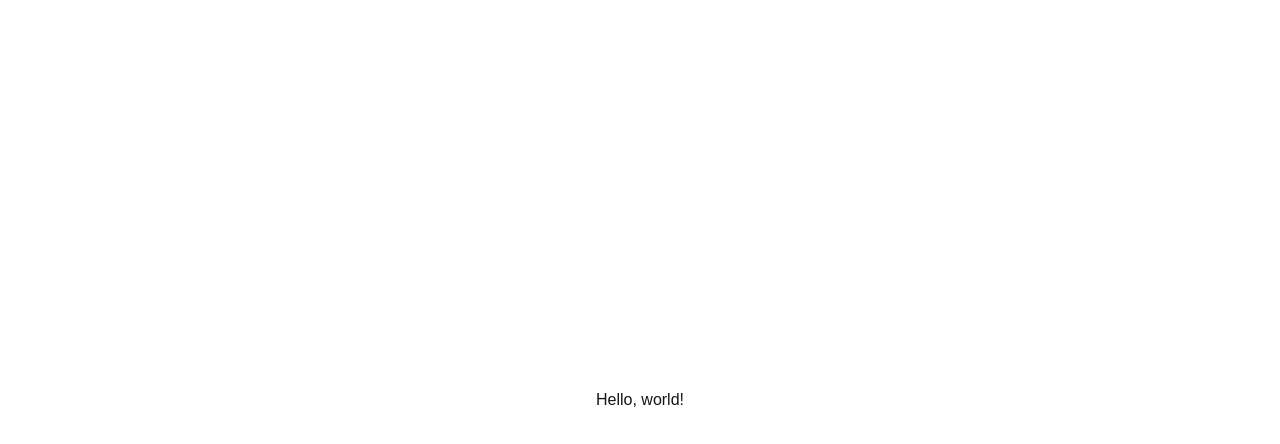
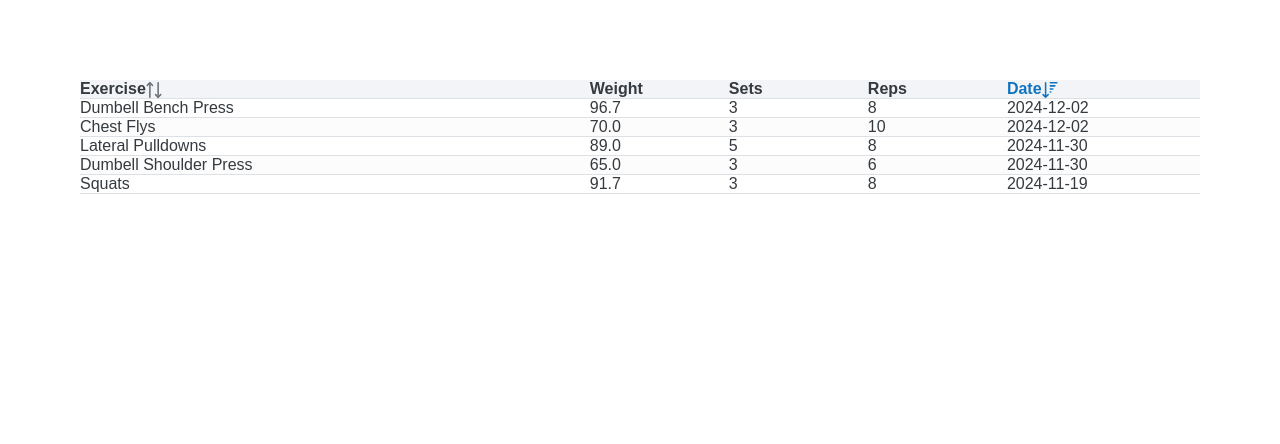
Before and after one commit to tsaruggan/gym-rat, a Next.js app: page / in a window 1280 px wide. Shown: the top 444 px of the page. Built offline with nearby package versions, Linux system fonts and the light colour scheme.

Commit message:
simple table

```diff
--- /dev/null
+++ b/exercises.json
@@ -0,0 +1,49 @@
+[
+    {
+      "name": "Lateral Pulldowns",
+      "date": "2024-11-30",
+      "sets": [
+        { "weight": 75, "reps": 10 },
+        { "weight": 85, "reps": 8 },
+        { "weight": 95, "reps": 6 },
+        { "weight": 95, "reps": 6 },
+        { "weight": 95, "reps": 6 }
+      ]
+    },
+    {
+      "name": "Dumbell Bench Press",
+      "date": "2024-12-02",
+      "sets": [
+        { "weight": 90, "reps": 8 },
+        { "weight": 100, "reps": 8 },
+        { "weight": 100, "reps": 8 }
+      ]
+    },
+    {
+      "name": "Dumbell Shoulder Press",
+      "date": "2024-11-30",
+      "sets": [
+        { "weight": 60, "reps": 6 },
+        { "weight": 65, "reps": 6 },
+        { "weight": 70, "reps": 6 }
+      ]
+    },
+    {
+      "name": "Chest Flys",
+      "date": "2024-12-02",
+      "sets": [
+        { "weight": 70, "reps": 10 },
+        { "weight": 70, "reps": 10 },
+        { "weight": 70, "reps": 10 }
+      ]
+    },
+    {
+      "name": "Squats",
+      "date": "2024-11-19",
+      "sets": [
+        { "weight": 95, "reps": 8 },
+        { "weight": 95, "reps": 7 },
+        { "weight": 85, "reps": 8 }
+      ]
+    }
+  ]
--- a/package.json
+++ b/package.json
@@ -10,7 +10,9 @@
   },
   "dependencies": {
     "@ducanh2912/next-pwa": "^10.2.9",
+    "geist": "^1.3.1",
     "next": "15.0.3",
+    "primereact": "^10.8.5",
     "react": "19.0.0-rc-66855b96-20241106",
     "react-dom": "19.0.0-rc-66855b96-20241106"
   },
--- a/src/pages/_app.js
+++ b/src/pages/_app.js
@@ -1,9 +1,15 @@
 import "@/styles/globals.css";
 import Head from "next/head";
 
+import { GeistMono } from "geist/font/mono";
+
+import { PrimeReactProvider } from 'primereact/api';
+import "primereact/resources/primereact.min.css";
+import "primereact/resources/themes/nano/theme.css";
+
 export default function App({ Component, pageProps }) {
   return (
-    <>
+    <div className={GeistMono.className}>
       <Head>
         <meta name="viewport" content="width=device-width, initial-scale=1" />
         <title>Lift Monkey</title>
@@ -11,7 +17,9 @@ export default function App({ Component, pageProps }) {
         <meta name="theme-color" content="#ffffff" />
         <link rel="manifest" href="/manifest.json" />
       </Head>
-      <Component {...pageProps} />
-    </>
+      <PrimeReactProvider>
+        <Component {...pageProps} />
+      </PrimeReactProvider>
+    </div>
   );
 }
--- a/src/pages/index.js
+++ b/src/pages/index.js
@@ -1,17 +1,75 @@
 import Head from "next/head";
 import styles from "@/styles/Home.module.css";
 
+import { DataTable } from 'primereact/datatable';
+import { Column } from 'primereact/column';
+
+import data from '../../exercises.json';
+
 export default function Home() {
+  const exercises = data;
+
+  const calculateAverageWeight = (sets) => {
+    const totalWeight = sets.reduce((acc, set) => acc + set.weight, 0);
+    const average = totalWeight / sets.length;
+    return average.toFixed(1);
+  };
+
+  const calculateAverageReps = (sets) => {
+    const totalReps = sets.reduce((acc, set) => acc + set.reps, 0);
+    return Math.ceil(totalReps / sets.length);
+  };
+
   return (
     <>
       <Head>
         <title>Lift Monkey</title>
         <meta name="viewport" content="width=device-width, initial-scale=1" />
       </Head>
-      <div
-        className={`${styles.page}`}
-      >
-        <main className={styles.main}>Hello, world!</main>
+      <div className={`${styles.page}`}>
+        <main className={styles.main}>
+          <div>
+            <DataTable
+              value={exercises}
+              stripedRows
+              scrollable
+              scrollHeight="400px"
+              tableStyle={{ maxWidth: '100%', width: '100%', overflowX: 'auto' }}
+              sortField="date"
+              sortOrder={-1}
+            >
+              <Column
+                field="name"
+                header="Exercise"
+                sortable
+                style={{ minWidth: '264px' }}
+              />
+              <Column
+                header="Weight"
+                body={(rowData) => calculateAverageWeight(rowData.sets)}
+                headerStyle={{ textAlign: 'center' }}
+                style={{ minWidth: '72px', textAlign: 'left' }}
+              />
+              <Column
+                header="Sets"
+                body={(rowData) => rowData.sets.length}
+                style={{ minWidth: '72px', textAlign: 'left' }}
+              />
+              <Column
+                header="Reps"
+                body={(rowData) => calculateAverageReps(rowData.sets)}
+                headerStyle={{ textAlign: 'center' }}
+                style={{ minWidth: '72px', textAlign: 'left' }}
+              />
+              <Column
+                field="date"
+                header="Date"
+                sortable
+                style={{ minWidth: '100px' }}
+              />
+            </DataTable>
+          </div>
+        </main>
       </div>
     </>
   );
--- a/src/styles/Home.module.css
+++ b/src/styles/Home.module.css
@@ -1,30 +1,9 @@
 .page {
-  --gray-rgb: 0, 0, 0;
-  --gray-alpha-200: rgba(var(--gray-rgb), 0.08);
-  --gray-alpha-100: rgba(var(--gray-rgb), 0.05);
-
-  --button-primary-hover: #383838;
-  --button-secondary-hover: #f2f2f2;
-
-  display: grid;
-  grid-template-rows: 20px 1fr 20px;
   align-items: center;
   justify-items: center;
   min-height: 100svh;
   padding: 80px;
   gap: 64px;
-  font-family: var(--font-geist-sans);
-}
-
-@media (prefers-color-scheme: dark) {
-  .page {
-    --gray-rgb: 255, 255, 255;
-    --gray-alpha-200: rgba(var(--gray-rgb), 0.145);
-    --gray-alpha-100: rgba(var(--gray-rgb), 0.06);
-
-    --button-primary-hover: #ccc;
-    --button-secondary-hover: #1a1a1a;
-  }
 }
 
 .main {
@@ -32,137 +11,5 @@
   flex-direction: column;
   gap: 32px;
   grid-row-start: 2;
+  width: 100%;
 }
-
-.main ol {
-  font-family: var(--font-geist-mono);
-  padding-left: 0;
-  margin: 0;
-  font-size: 14px;
-  line-height: 24px;
-  letter-spacing: -0.01em;
-  list-style-position: inside;
-}
-
-.main li:not(:last-of-type) {
-  margin-bottom: 8px;
-}
-
-.main code {
-  font-family: inherit;
-  background: var(--gray-alpha-100);
-  padding: 2px 4px;
-  border-radius: 4px;
-  font-weight: 600;
-}
-
-.ctas {
-  display: flex;
-  gap: 16px;
-}
-
-.ctas a {
-  appearance: none;
-  border-radius: 128px;
-  height: 48px;
-  padding: 0 20px;
-  border: none;
-  border: 1px solid transparent;
-  transition:
-    background 0.2s,
-    color 0.2s,
-    border-color 0.2s;
-  cursor: pointer;
-  display: flex;
-  align-items: center;
-  justify-content: center;
-  font-size: 16px;
-  line-height: 20px;
-  font-weight: 500;
-}
-
-a.primary {
-  background: var(--foreground);
-  color: var(--background);
-  gap: 8px;
-}
-
-a.secondary {
-  border-color: var(--gray-alpha-200);
-  min-width: 180px;
-}
-
-.footer {
-  grid-row-start: 3;
-  display: flex;
-  gap: 24px;
-}
-
-.footer a {
-  display: flex;
-  align-items: center;
-  gap: 8px;
-}
-
-.footer img {
-  flex-shrink: 0;
-}
-
-/* Enable hover only on non-touch devices */
-@media (hover: hover) and (pointer: fine) {
-  a.primary:hover {
-    background: var(--button-primary-hover);
-    border-color: transparent;
-  }
-
-  a.secondary:hover {
-    background: var(--button-secondary-hover);
-    border-color: transparent;
-  }
-
-  .footer a:hover {
-    text-decoration: underline;
-    text-underline-offset: 4px;
-  }
-}
-
-@media (max-width: 600px) {
-  .page {
-    padding: 32px;
-    padding-bottom: 80px;
-  }
-
-  .main {
-    align-items: center;
-  }
-
-  .main ol {
-    text-align: center;
-  }
-
-  .ctas {
-    flex-direction: column;
-  }
-
-  .ctas a {
-    font-size: 14px;
-    height: 40px;
-    padding: 0 16px;
-  }
-
-  a.secondary {
-    min-width: auto;
-  }
-
-  .footer {
-    flex-wrap: wrap;
-    align-items: center;
-    justify-content: center;
-  }
-}
-
-@media (prefers-color-scheme: dark) {
-  .logo {
-    filter: invert();
-  }
-}
--- a/src/styles/globals.css
+++ b/src/styles/globals.css
@@ -1,25 +1,12 @@
-:root {
-  --background: #ffffff;
-  --foreground: #171717;
-}
-
-@media (prefers-color-scheme: dark) {
-  :root {
-    --background: #0a0a0a;
-    --foreground: #ededed;
-  }
-}
-
 html,
 body {
   max-width: 100vw;
   overflow-x: hidden;
+  font-family: 'Geist Mono', sans-serif;
 }
 
 body {
-  color: var(--foreground);
-  background: var(--background);
-  font-family: Arial, Helvetica, sans-serif;
+  font-family: Roboto;
   -webkit-font-smoothing: antialiased;
   -moz-osx-font-smoothing: grayscale;
 }
@@ -28,15 +15,12 @@ body {
   box-sizing: border-box;
   padding: 0;
   margin: 0;
+  font-family: 'GeistMono', sans-serif;
+
+
 }
 
 a {
   color: inherit;
   text-decoration: none;
 }
-
-@media (prefers-color-scheme: dark) {
-  html {
-    color-scheme: dark;
-  }
-}
```
Also changed, not shown: 1 other file (tests, documents, lock files or other folders).
